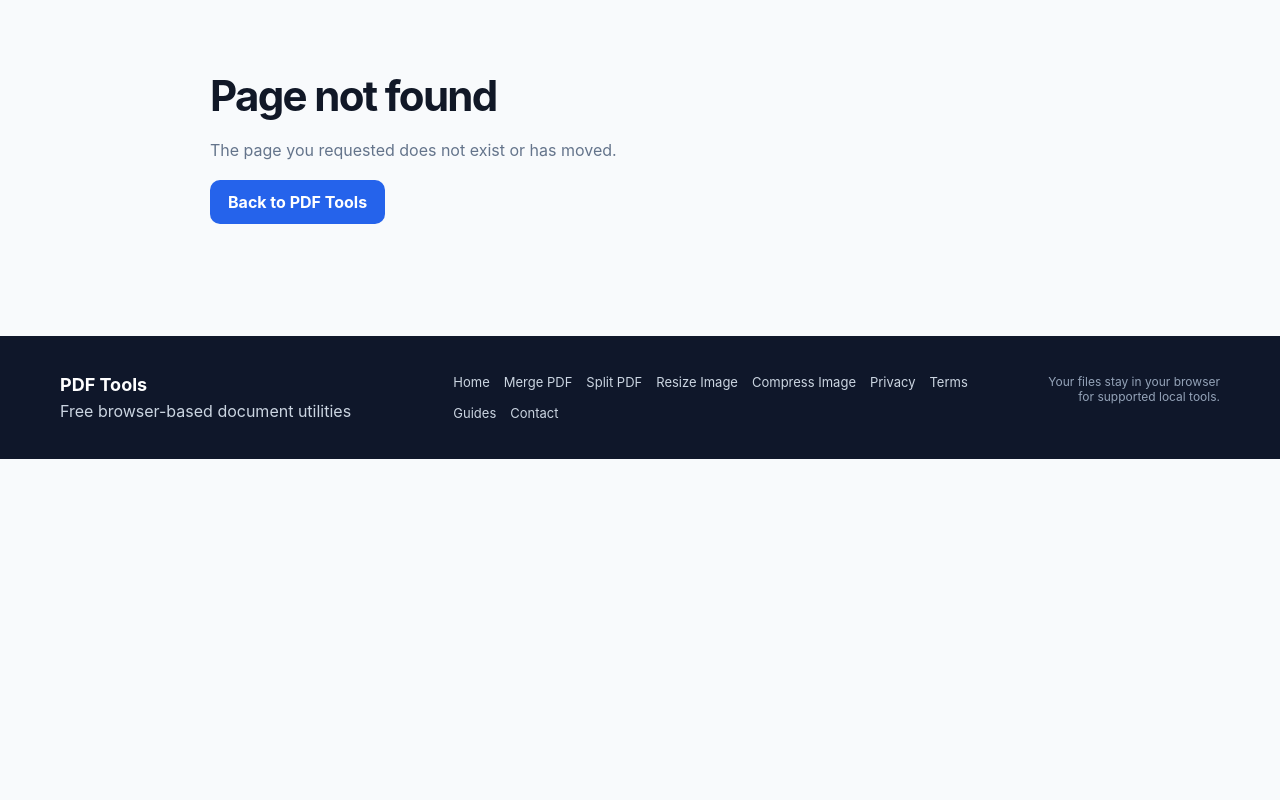
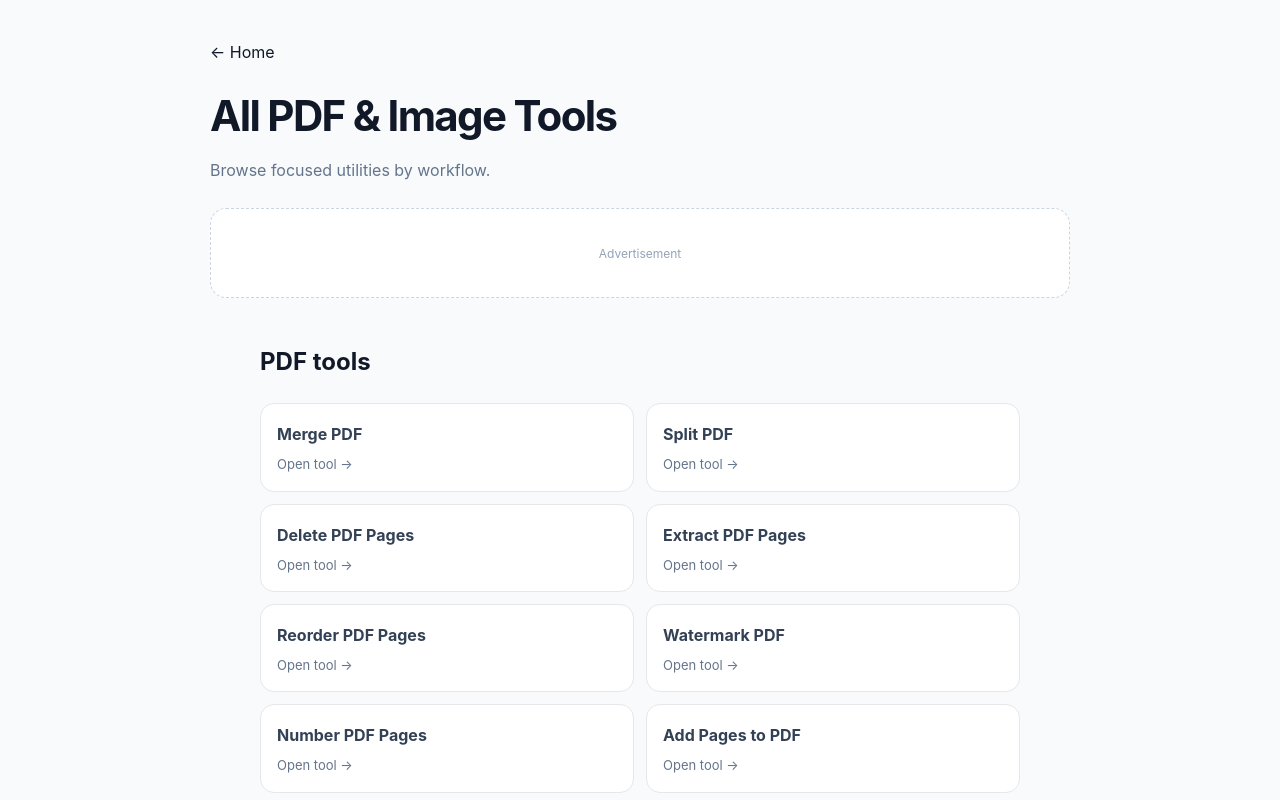
Before and after one commit to yiminggod1/pdf-tools, a Next.js app: page /pdf-tools/tools in a window 1280 px wide. Before the commit this address had no page. Shown: the top 800 px of the page. Built offline with nearby package versions, Linux system fonts and the light colour scheme.

Commit message:
Add complete tool directory

```diff
--- /dev/null
+++ b/app/tools/page.tsx
@@ -0,0 +1,4 @@
+import Link from "next/link";import AdSlot from "../../components/AdSlot";
+const groups=[["PDF tools",[["Merge PDF","/merge-pdf/"],["Split PDF","/split-pdf/"],["Delete PDF Pages","/delete-pages-from-pdf/"],["Extract PDF Pages","/extract-pages-from-pdf/"],["Reorder PDF Pages","/reorder-pdf/"],["Watermark PDF","/watermark-pdf/"],["Number PDF Pages","/number-pdf-pages/"],["Add Pages to PDF","/add-pages-to-pdf/"]]],["Image tools",[["Resize Image","/resize-image/"],["Compress Image","/compress-image/"],["Crop Image","/crop-image/"],["Rotate Image","/rotate-image/"],["Flip Image","/flip-image/"],["JPG to PNG","/jpg-to-png/"],["PNG to WebP","/png-to-webp/"],["WebP to JPG","/webp-to-jpg/"]]],["Developer image utilities",[["Image to Base64","/image-to-base64/"],["Base64 to Image","/base64-to-image/"],["Image to HTML","/image-to-html/"],["Image to Markdown","/image-to-markdown/"],["Image to CSS","/image-to-css/"]]]];
+export const metadata={title:"All PDF & Image Tools",description:"Browse the complete PDF and image utility catalog."};
+export default function Page(){return <main className="toolpage"><Link href="/">← Home</Link><h1>All PDF & Image Tools</h1><p className="lead">Browse focused utilities by workflow.</p><AdSlot/>{groups.map(([name,items])=><section className="content" key={name as string}><h2>{name}</h2><div className="relatedgrid">{(items as string[][]).map(([t,u])=><Link className="relatedcard" href={u} key={t}><strong>{t}</strong><span>Open tool →</span></Link>)}</div></section>)}</main>}
```
